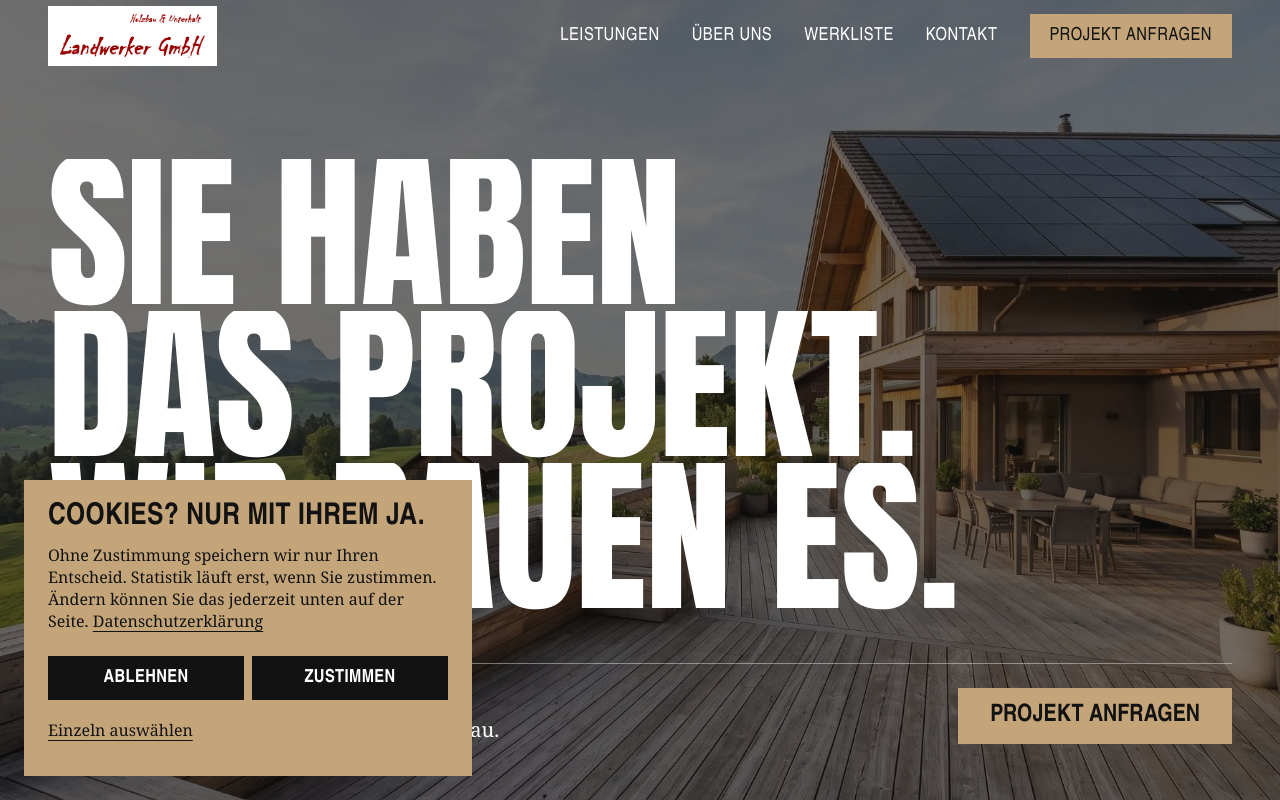
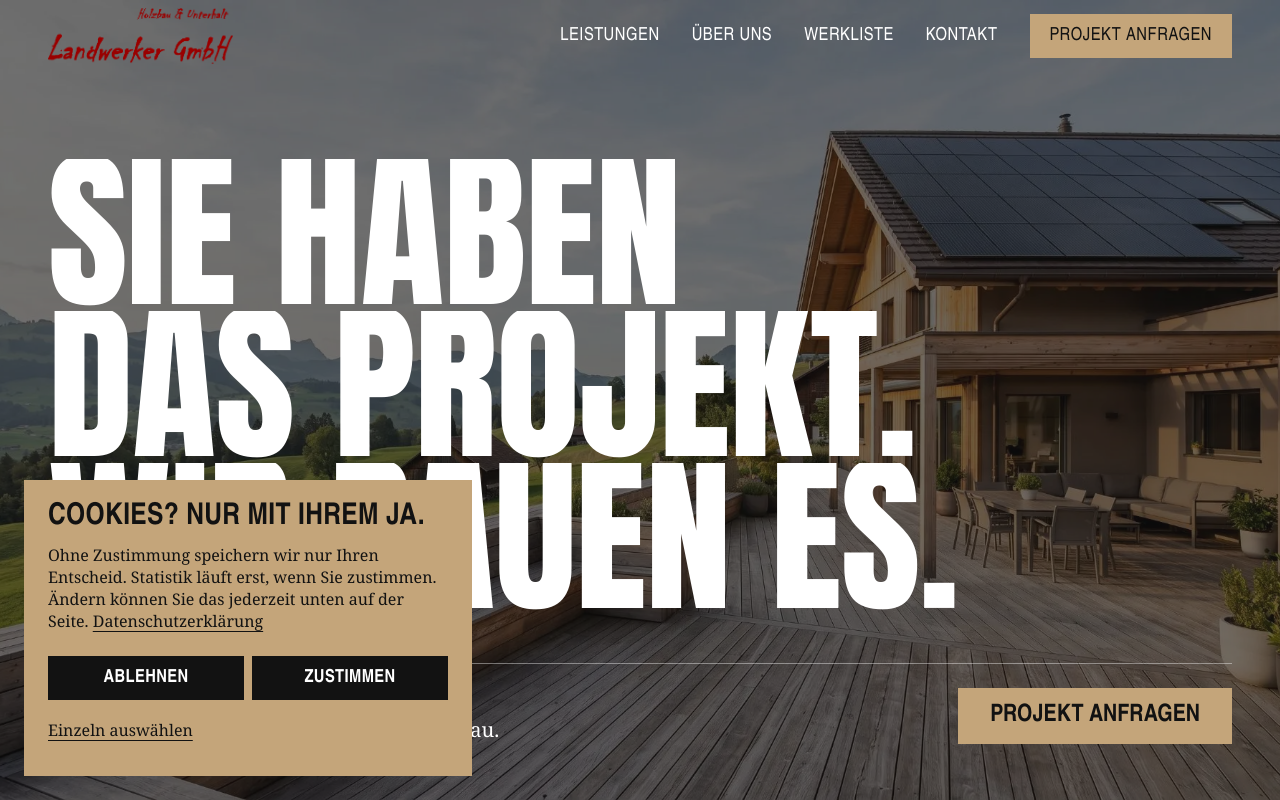
Before and after one commit to stibe881/landwerker.ch, a React (Vite) app: page / in a window 1280 px wide. Shown: the top 800 px of the page. Built offline with nearby package versions, Linux system fonts and the light colour scheme.

Commit message:
Kopfzeile: Logo freigestellt ohne weisse Tafel
Co-Authored-By: Claude Opus 5.5 <noreply@anthropic.com>
Claude-Session: https://claude.ai/code/session_01WUQrvSC79R6jSi6fLjtoZQ

```diff
--- a/src/components/Header.jsx
+++ b/src/components/Header.jsx
@@ -42,15 +42,14 @@ export default function Header() {
       } ${hidden && !open ? '-translate-y-full focus-within:translate-y-0' : ''}`}
     >
       <div className="wrap flex h-18 items-center justify-between gap-8">
-        {/* Original-Logo in Markenrot. Auf Kohle hätte es nur ~2:1 Kontrast, daher auf eigener Kalk-Tafel
-            (wie das Firmenschild an der Baustelle). */}
-        <Link to="/" className="block bg-kalk px-3 py-2 focus-ring">
+        {/* Original-Logo in Markenrot, freigestellt wie vom Kunden geliefert (Logos sind von WCAG 1.4.3 ausgenommen) */}
+        <Link to="/" className="block focus-ring">
           <img
             src={`${import.meta.env.BASE_URL}media/logo-landwerker.png`}
             alt="Landwerker GmbH, Holzbau & Unterhalt – zur Startseite"
             width="798"
             height="242"
-            className="h-9 w-auto sm:h-11"
+            className="h-11 w-auto sm:h-14"
           />
         </Link>
 
```
Also changed, not shown: public/media/logo-landwerker.png.
